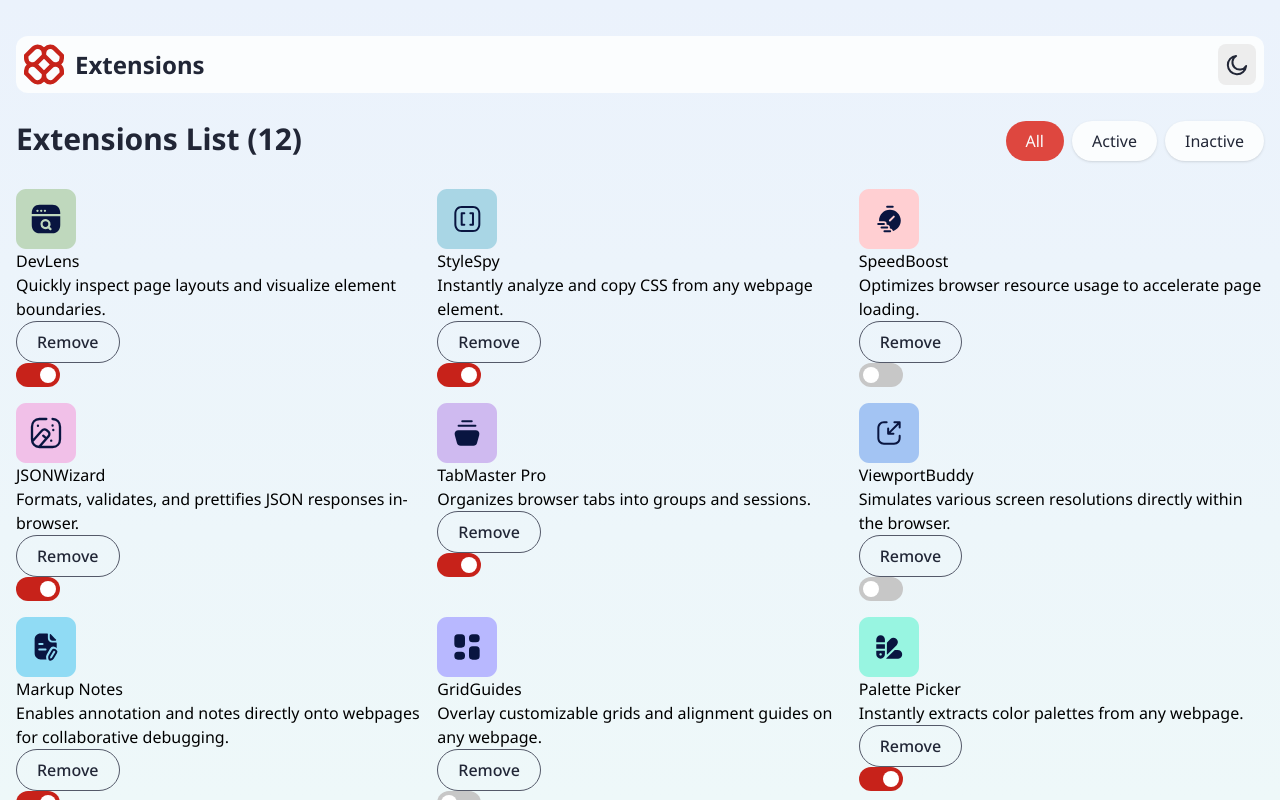
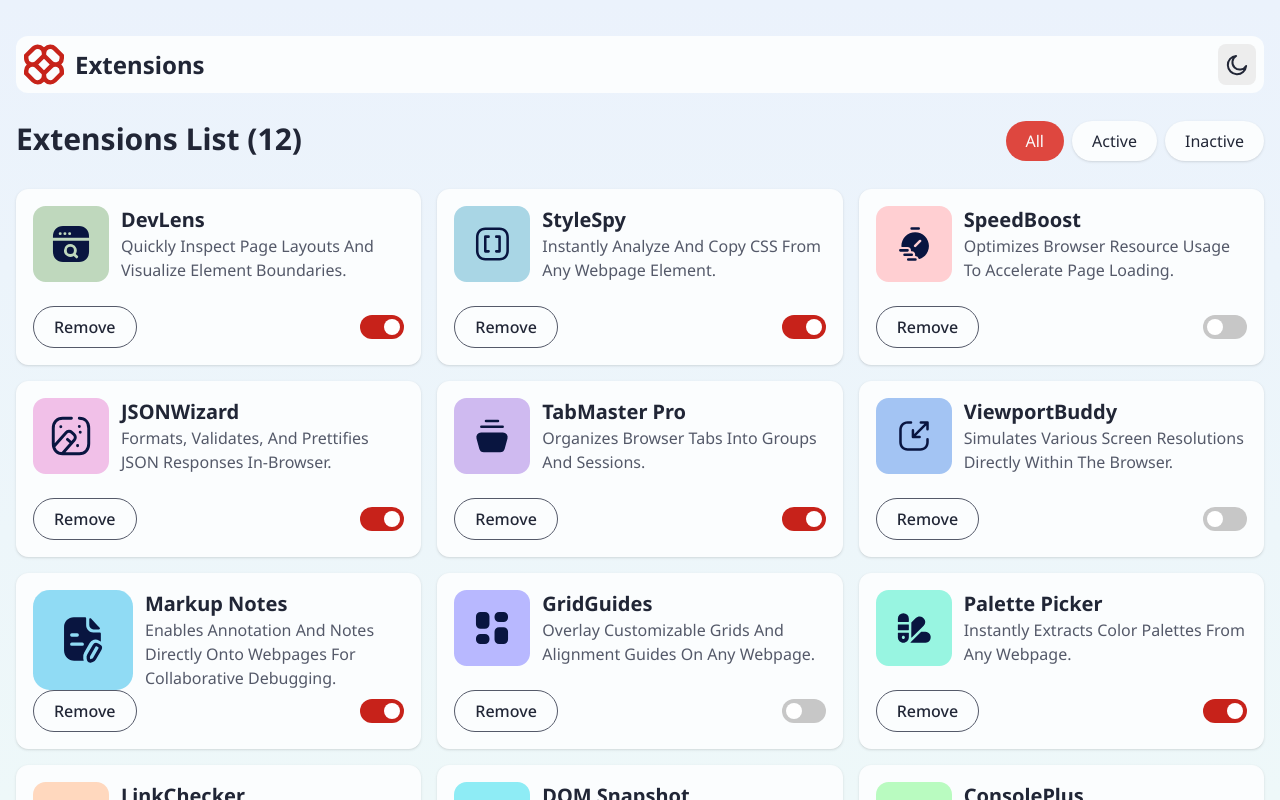
Before and after one commit to tymino/browser-extensions-manager-ui, a React (Vite) app: page / in a window 1280 px wide. Shown: the top 800 px of the page. Built offline with nearby package versions, Linux system fonts and the light colour scheme.

Commit message:
card style

```diff
--- a/src/App.tsx
+++ b/src/App.tsx
@@ -26,7 +26,7 @@ const App = () => {
         </div>
 
         <div className="flex justify-between my-7">
-          <p className="text-3xl capitalize font-Noto font-bold text-primary-800 dark:text-primary-0">
+          <p className="text-3xl capitalize font-bold text-primary-800 dark:text-primary-0">
             extensions list ({sortedExtensionsList.length})
           </p>
 
--- a/src/components/Card.tsx
+++ b/src/components/Card.tsx
@@ -24,15 +24,19 @@ const Card: React.FC<CardProps> = ({
   const handleChange = () => onToggle(title)
 
   return (
-    <div>
-      <div>
+    <div className="flex flex-col justify-between p-4 bg-primary-0 border border-primary-0 rounded-xl shadow-sm dark:border-primary-600 dark:bg-primary-700">
+      <div className="flex">
         <img src={logo} alt="ex-icon" />
-        <div>
-          <h3>{title}</h3>
-          <p>{description}</p>
+        <div className="ml-3">
+          <h3 className="text-xl capitalize font-bold text-primary-800 dark:text-primary-0">
+            {title}
+          </h3>
+          <p className="text-base capitalize font-normal text-primary-600 dark:text-primary-300">
+            {description}
+          </p>
         </div>
       </div>
-      <div>
+      <div className="flex justify-between">
         <Button variant="secondary" onClick={handleRemove}>
           remove
         </Button>
```
